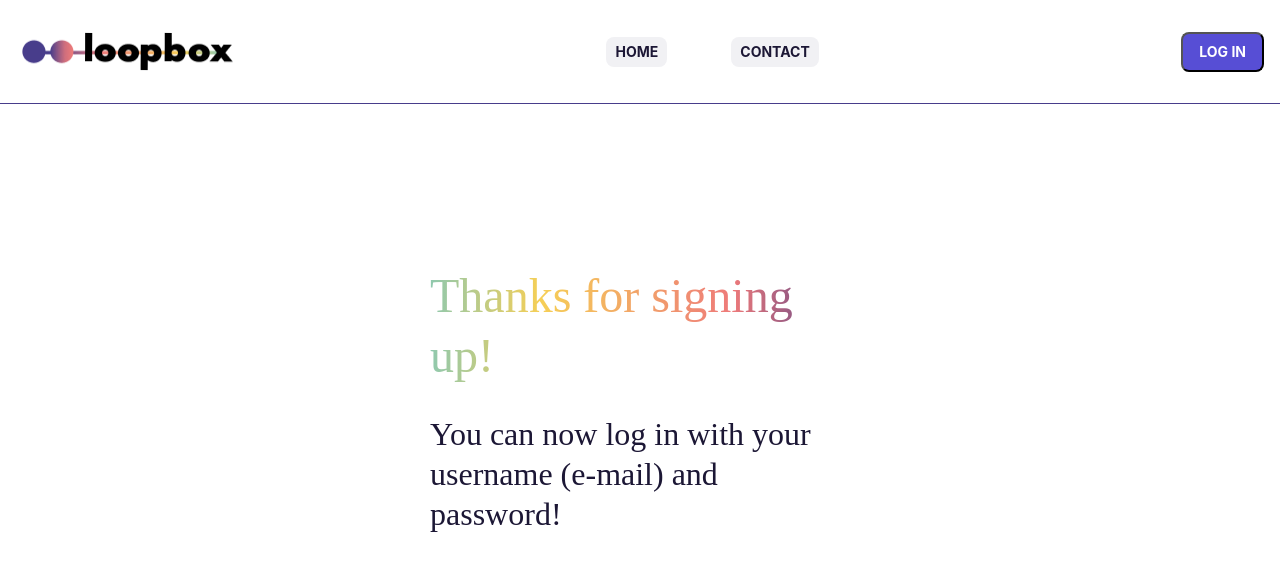
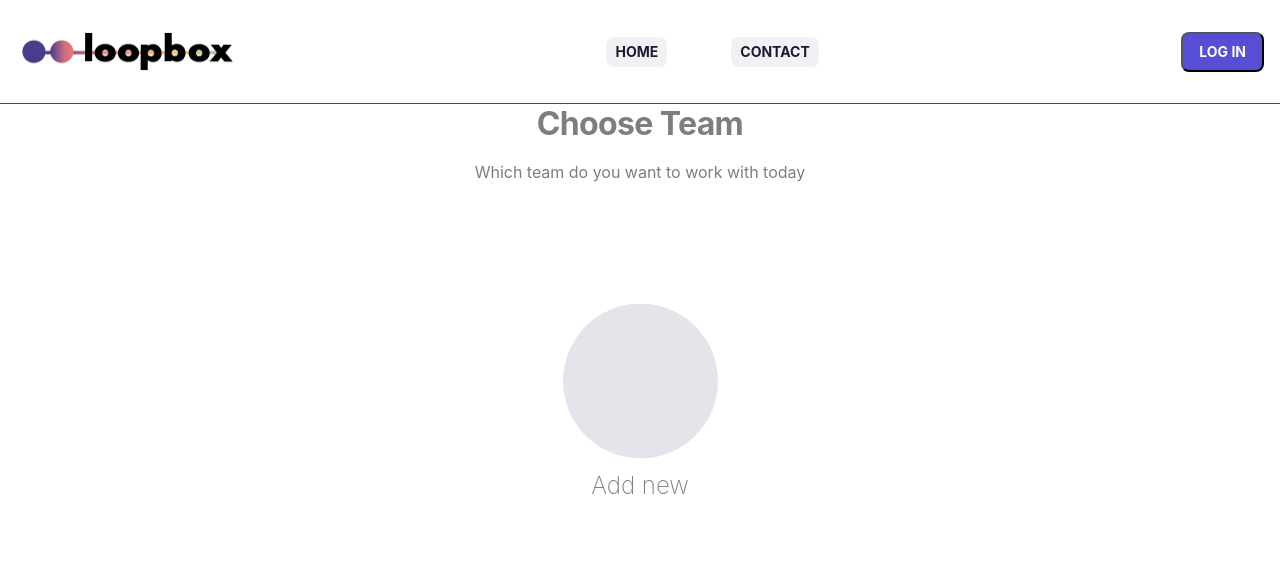
Before and after one commit to AlexanderJarvheden/DD1367-Software-Engineering-in-Project-Form, a React (Create React App) app in the folder client/: page / in a window 1280 px wide. Shown: the top 570 px of the page. Built offline with nearby package versions, Linux system fonts and the light colour scheme.

Commit message:
Trying to pull

```diff
--- a/client/src/App.js
+++ b/client/src/App.js
@@ -7,13 +7,13 @@ import Navigationbar from './Components/Navigationbar.js';
 import PinLibraryOfTools from './Components/PinLibraryOfTools.js';
 import ContactPage from './Components/ContactPage.js';
 import PostSignUpPage from './Components/PostSignUpPage.js';
-
+import ChooseTeam from './Components/ChooseTeam.js'
 
 function App() {
   return (
     <div className="App">
       <Navigationbar/>
-      <PostSignUpPage/>
+      <ChooseTeam/>
     </div>
 
   );
--- /dev/null
+++ b/client/src/Assets/Styles/ChooseTeam.css
@@ -0,0 +1,64 @@
+.mainContainer {
+    display: flex;
+    width: 1280px;
+    padding: 32px;
+    justify-content: center;
+    align-items: center;
+    gap: 56px;
+}
+
+.teamWithName {
+    display: flex;
+    flex-direction: column;
+    align-items: center;
+    gap: 16px;
+}
+
+.addNewTeamText {
+    color: #7E7E7E;
+    font-family: 'Inter', sans-serif;
+    font-size: 24px;
+    font-style: normal;
+    font-weight: 200;
+    line-height: 22px;
+    /* 91.667% */
+    letter-spacing: -0.024px;
+}
+
+.textContainer {
+    display: flex;
+    flex-direction: column;
+    align-items: center;
+    gap: 16px;
+    align-self: stretch;
+}
+
+.chooseTeamText {
+    align-self: stretch;
+    color: #7E7E7E;
+    text-align: center;
+
+    /* Headline L/Mobile/Bold */
+    font-family: 'Inter', sans-serif;
+    font-size: 32px;
+    font-style: normal;
+    font-weight: 700;
+    line-height: 40px;
+    /* 125% */
+    letter-spacing: -0.64px;
+}
+
+.questionText {
+    align-self: stretch;
+    color: #7E7E7E;
+    text-align: center;
+
+    /* Text L/Regular */
+    font-family: 'Inter', sans-serif;
+    font-size: 16px;
+    font-style: normal;
+    font-weight: 400;
+    line-height: 24px;
+    /* 150% */
+    letter-spacing: -0.016px;
+}
--- /dev/null
+++ b/client/src/Components/ChooseTeam.js
@@ -0,0 +1,22 @@
+import React from 'react'
+import '../Assets/Styles/ChooseTeam.css'
+import newTeam from '../Assets/Icons/newTeam.svg'
+
+const ChooseTeam = () => {
+  return (
+    <div>
+        <div className='mainContainer'>
+            <div className='teamWithName'>
+                <img src={newTeam} alt=""/>
+                <span className='addNewTeamText'>Add new</span>
+            </div>
+        </div>
+        <div className='textContainer'>
+            <span className='chooseTeamText'>Choose Team</span>
+            <span className='questionText'>Which team do you want to work with today</span>
+        </div>
+    </div>
+  )
+}
+
+export default ChooseTeam
```
Also changed, not shown: client/src/Assets/Icons/newTeam.svg (added).
